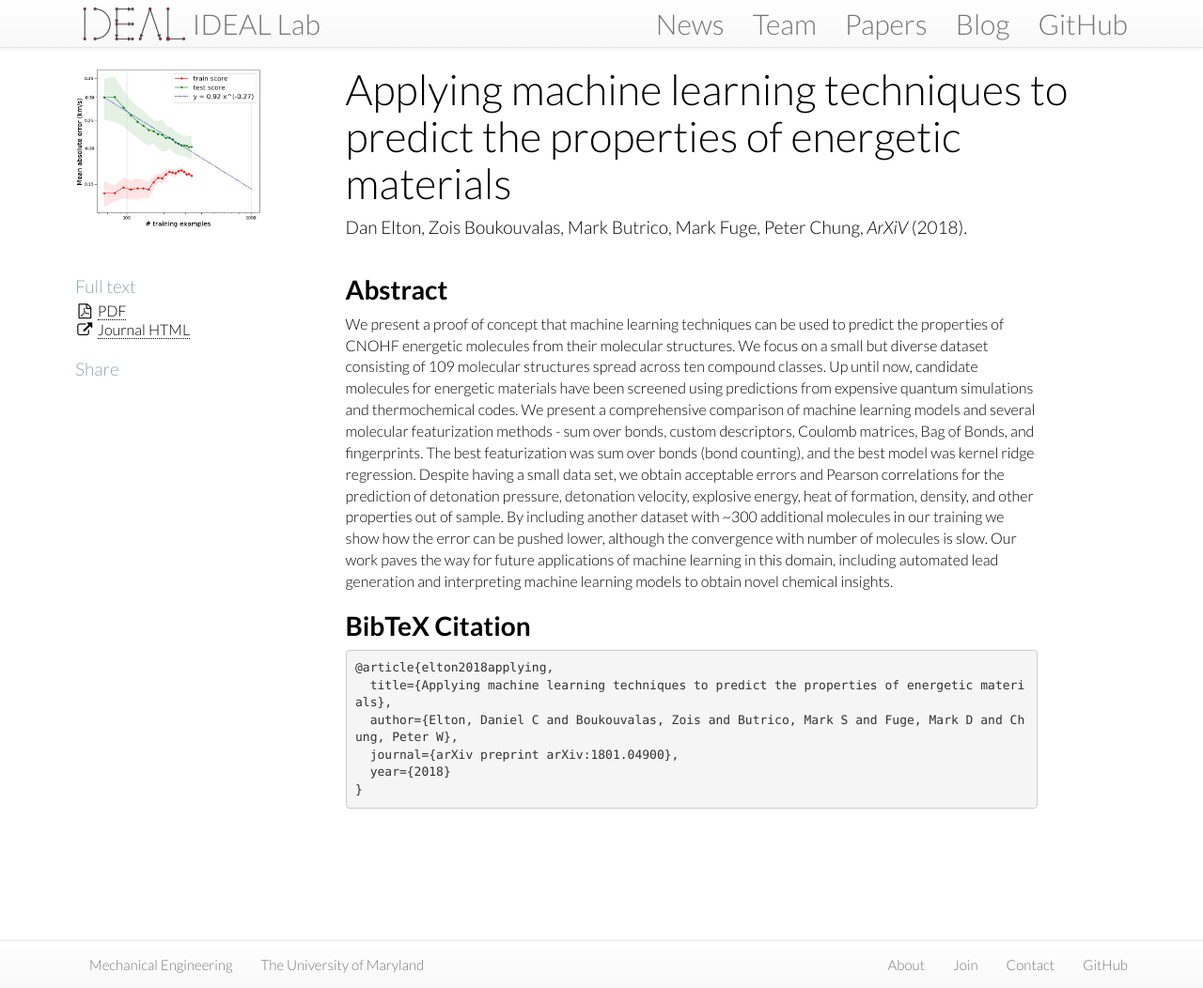
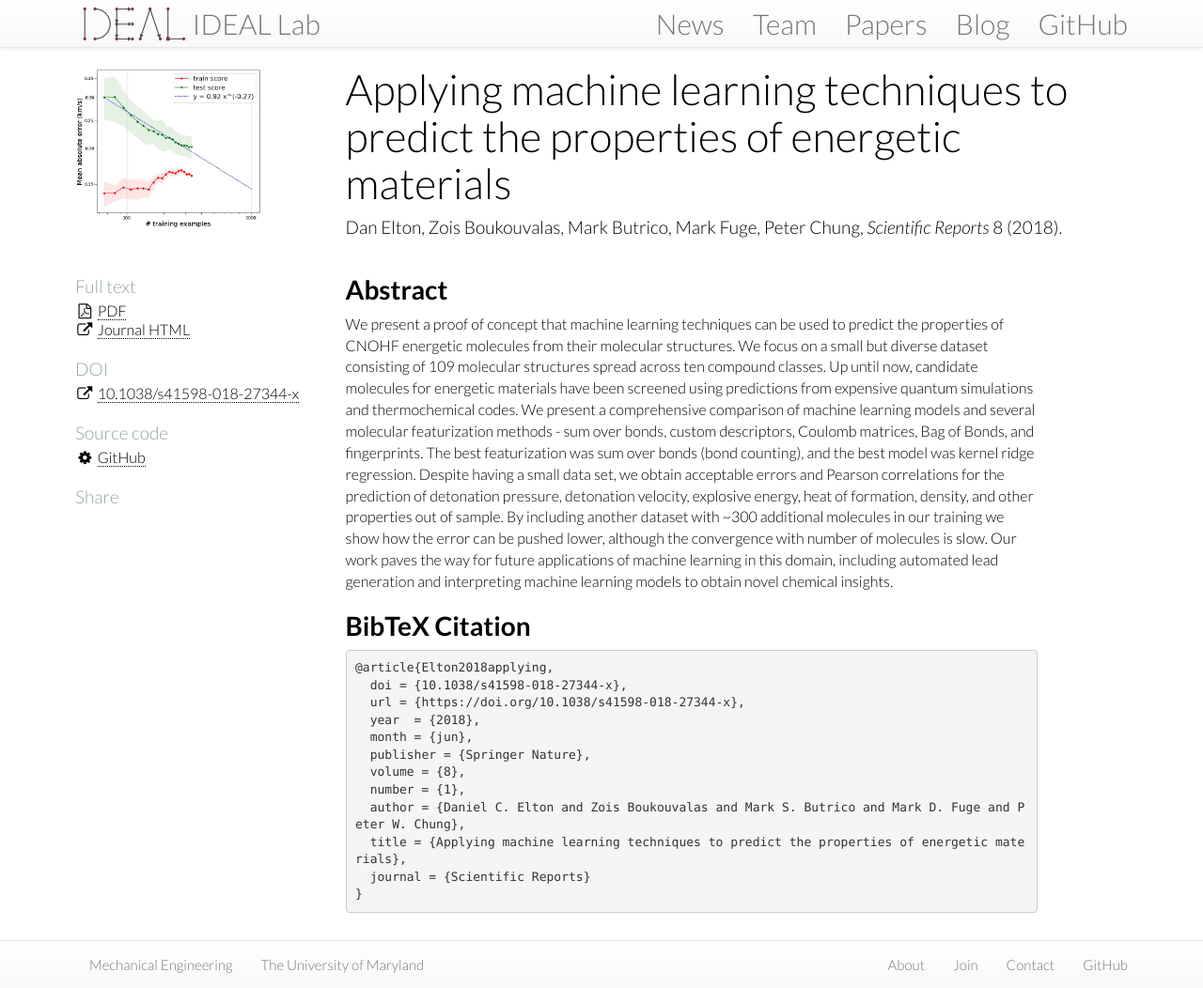
Before and after one commit to IDEALLab/ideallab.github.io, a Jekyll site: the page built from papers/_posts/2018-01-22-arxiv-energetics-ml.md, in a window 1280 px wide and 1052 px high. Shown: the whole window at 94% size. Built offline with Jekyll 4.4.1, drawn with Linux system fonts in a browser that asks for light colours; nearby versions of some CDN libraries.

Commit message:
update ml-energetics-arxiv and add IDS

````diff
--- a/papers/_posts/2018-01-22-arxiv-energetics-ml.md
+++ b/papers/_posts/2018-01-22-arxiv-energetics-ml.md
@@ -2,20 +2,20 @@
 layout: paper
 title: "Applying machine learning techniques to predict the properties of energetic materials"
 year: "2018"
-shortref: "Elton et al. ArXiV 2018"
+shortref: "Elton et al. 2018"
 nickname: ml-for-energetics-arxiv
-journal: "ArXiV"
-volume:
+journal: "Scientific Reports"
+volume: 8
 issue:
 pages:
 authors: "Dan Elton, Zois Boukouvalas, Mark Butrico, Mark Fuge, Peter Chung"
 image: /assets/images/papers/2018_elton_ml_for_energetics_arxiv.jpg
 redirect_from:
-fulltext: "https://arxiv.org/abs/1801.04900"
-pdf: /assets/pdfs/2018_elton_ml_for_energetics_arxiv.pdf
+fulltext: "https://www.nature.com/articles/s41598-018-27344-x"
+pdf: /assets/pdfs/2018_elton_ml_for_energetics.pdf
 pdflink:
-github:
-doi:
+github: "https://github.com/delton137/Machine-Learning-Energetic-Molecules-Notebooks"
+doi: "10.1038/s41598-018-27344-x"
 category: paper
 published: true
 tags: [materials]
@@ -30,10 +30,16 @@ We present a proof of concept that machine learning techniques can be used to pr
 # BibTeX Citation
 
 ```
-@article{elton2018applying,
-  title={Applying machine learning techniques to predict the properties of energetic materials},
-  author={Elton, Daniel C and Boukouvalas, Zois and Butrico, Mark S and Fuge, Mark D and Chung, Peter W},
-  journal={arXiv preprint arXiv:1801.04900},
-  year={2018}
+@article{Elton2018applying,
+  doi = {10.1038/s41598-018-27344-x},
+  url = {https://doi.org/10.1038/s41598-018-27344-x},
+  year  = {2018},
+  month = {jun},
+  publisher = {Springer Nature},
+  volume = {8},
+  number = {1},
+  author = {Daniel C. Elton and Zois Boukouvalas and Mark S. Butrico and Mark D. Fuge and Peter W. Chung},
+  title = {Applying machine learning techniques to predict the properties of energetic materials},
+  journal = {Scientific Reports}
 }
 ```
````
Also changed, not shown: papers/_posts/2018-07-17-ml_for_energetics_IDS.md (added, +43 -0 lines), assets/images/papers/2018_ml_for_energetics_IDS_molecule.png (added), 3 other files.
